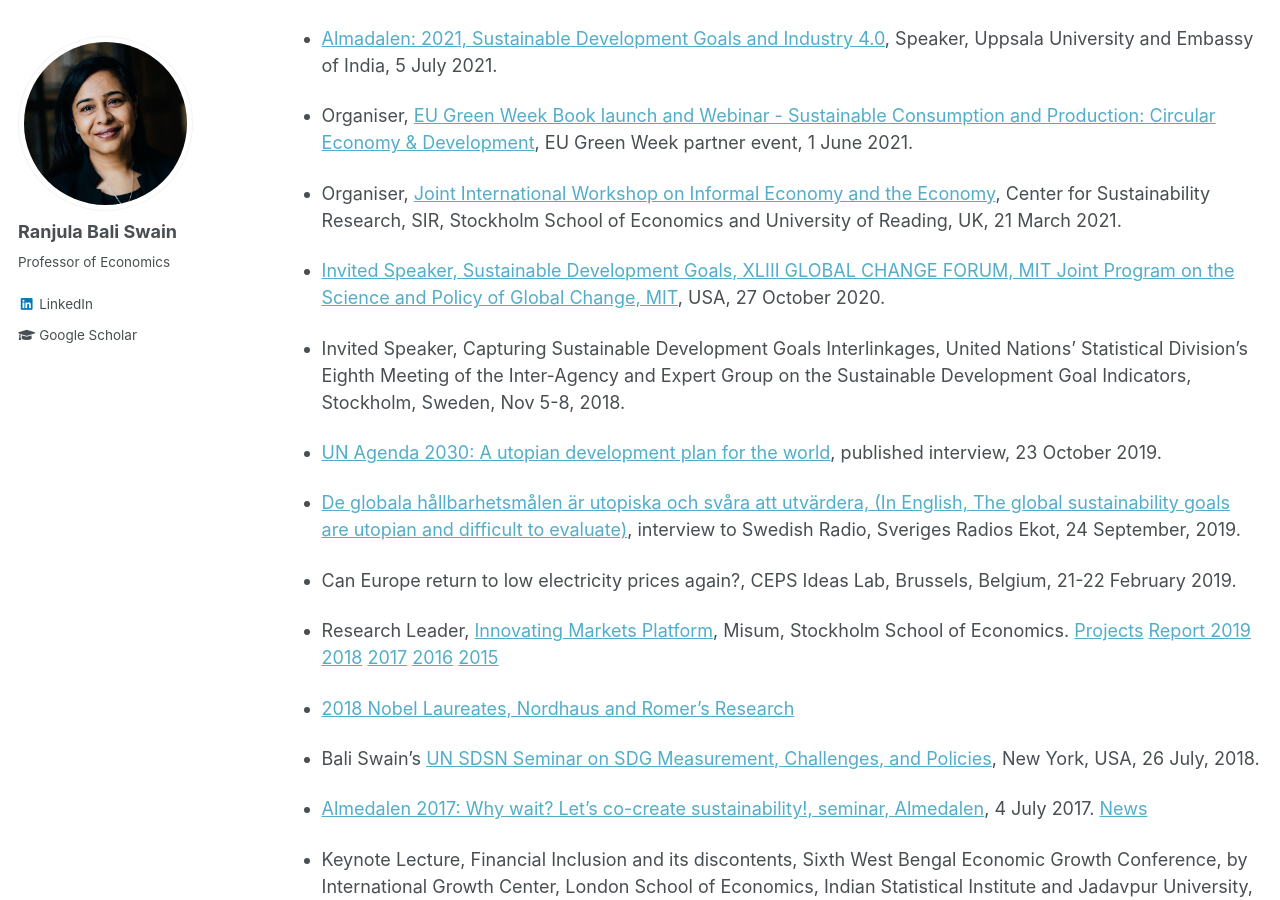
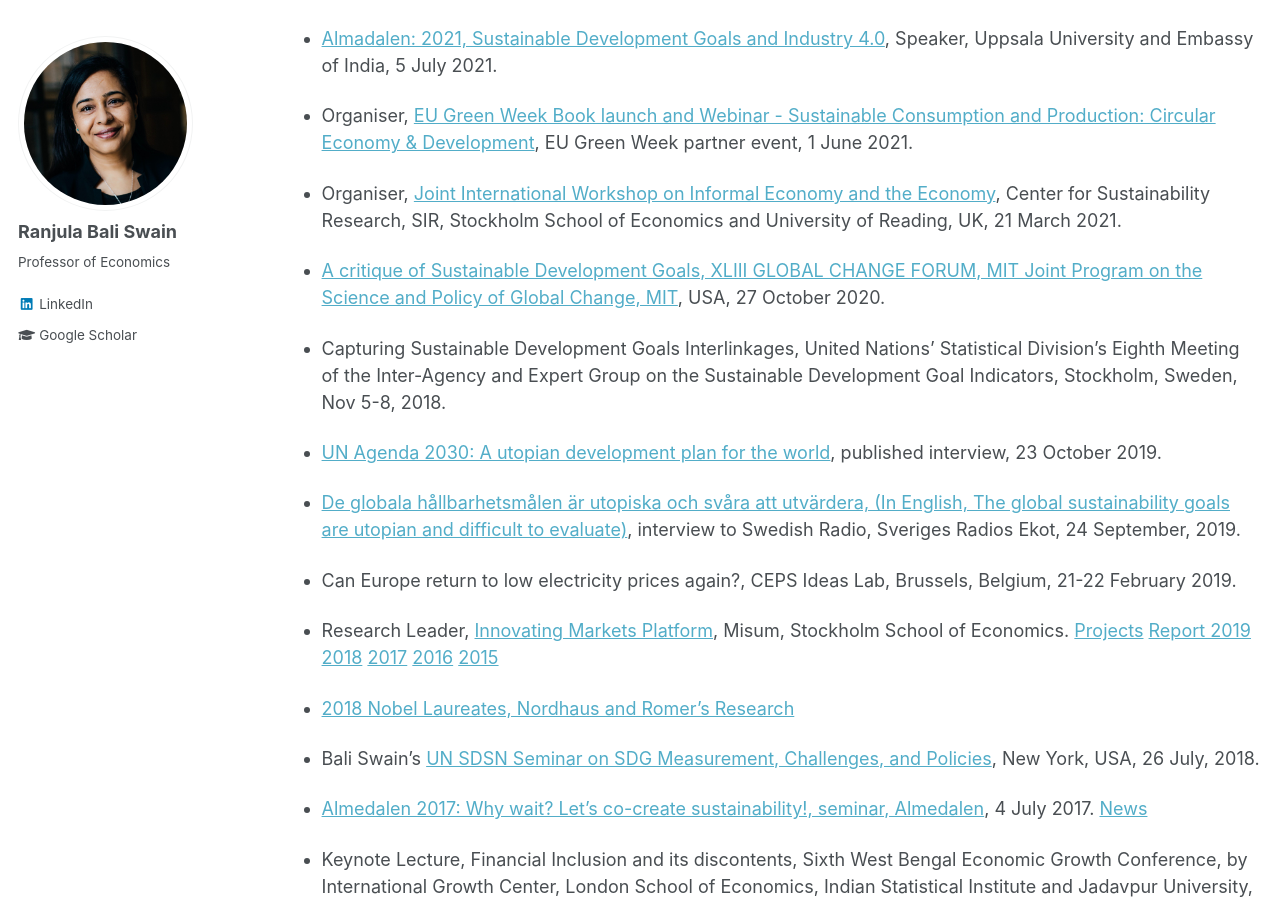
Before and after one commit to ranjbali/ranjbali.github.io, a Jekyll site: the page built from _pages/pastevents.md, in a window 1280 px wide and 900 px high, scrolled down 598 px. Built offline with Jekyll 4.4.1, drawn with Linux system fonts in a browser that asks for light colours.

Commit message:
Update pastevents.md

```diff
--- a/_pages/pastevents.md
+++ b/_pages/pastevents.md
@@ -25,9 +25,9 @@ author_profile: true
 
 * Organiser, [Joint International Workshop on Informal Economy and the Economy](https://www.hhs.se/en/research/centers/csr/news/international-workshop-informal-economy-and-the-economy/), Center for Sustainability Research, SIR, Stockholm School of Economics and University of Reading, UK, 21 March 2021.
 
-* [Invited Speaker, Sustainable Development Goals, XLIII GLOBAL CHANGE FORUM, MIT Joint Program on the Science and Policy of Global Change, MIT](https://globalchange.mit.edu/system/files/media/agendas/GCF43-Agenda-Bios-2020Oct.pdf), USA, 27 October 2020.
+* [A critique of Sustainable Development Goals, XLIII GLOBAL CHANGE FORUM, MIT Joint Program on the Science and Policy of Global Change, MIT](https://globalchange.mit.edu/system/files/media/agendas/GCF43-Agenda-Bios-2020Oct.pdf), USA, 27 October 2020.
 
-* Invited Speaker, Capturing Sustainable Development Goals Interlinkages, United Nations’ Statistical Division’s Eighth Meeting of the Inter-Agency and Expert Group on the Sustainable Development Goal Indicators, Stockholm, Sweden, Nov 5-8, 2018.
+* Capturing Sustainable Development Goals Interlinkages, United Nations’ Statistical Division’s Eighth Meeting of the Inter-Agency and Expert Group on the Sustainable Development Goal Indicators, Stockholm, Sweden, Nov 5-8, 2018.
 
 * [UN Agenda 2030: A utopian development plan for the world](https://www.hhs.se/en/about-us/news/sse/2019/un-agenda-2030-a-utopian-development-plan-for-the-world/), published interview, 23 October 2019.
 
```
